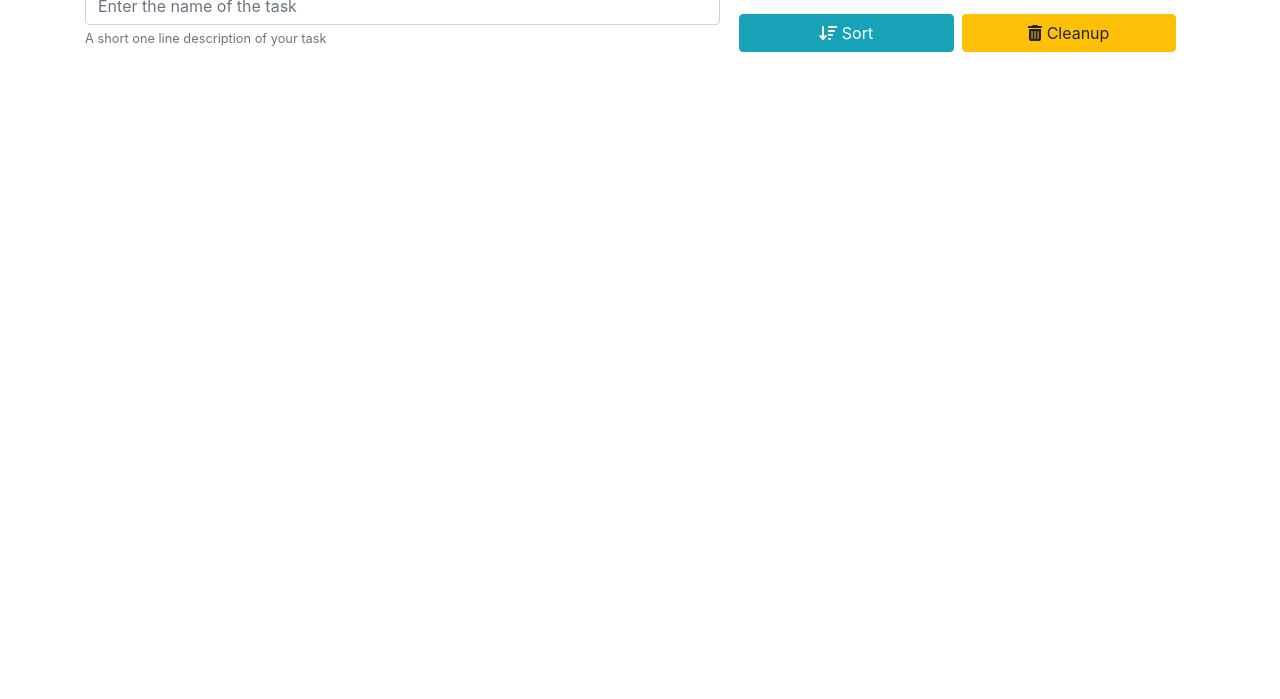
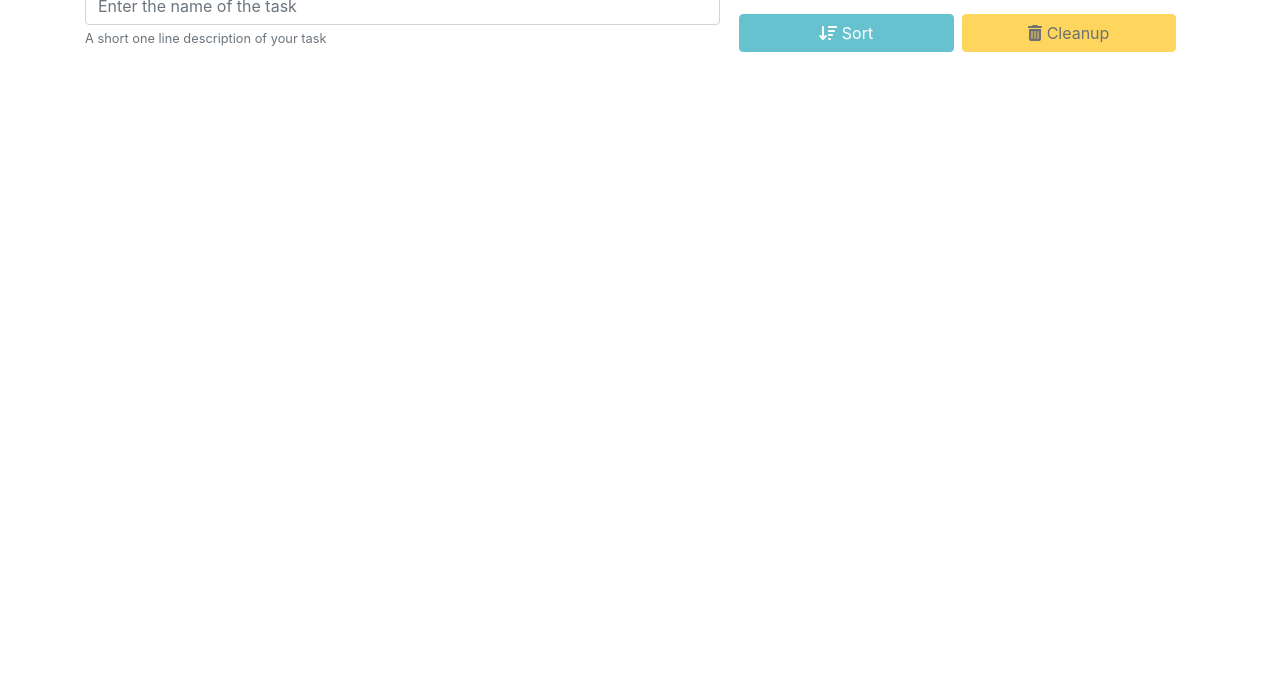
Before and after one commit to mukulsethi22/Project_ToDo_List, a plain HTML site: page index.html in a window 1280 px wide. Shown: the part 101-800 px from the top of the page. Drawn offline with nearby package versions, Linux system fonts and the light colour scheme.

Commit message:
few changes

```diff
--- a/index.html
+++ b/index.html
@@ -44,12 +44,12 @@
                     </button>
                 </div>
                 <div class="col-6 col-sm-3 col-md-6 p-1">
-                    <button class="btn btn-info col " id="btnSort">
+                    <button class="btn btn-info col " disabled id="btnSort">
                         <i class="fa fa-sort-amount-down"></i> Sort
                     </button>
                 </div>
                 <div class="col-6 col-sm-3 col-md-6 p-1">
-                    <button class="btn btn-warning col" id="btnCleanup">
+                    <button class="btn btn-warning col" disabled id="btnCleanup">
                         <i class="fa fa-trash-alt"></i> Cleanup
                     </button>
                 </div>
```
